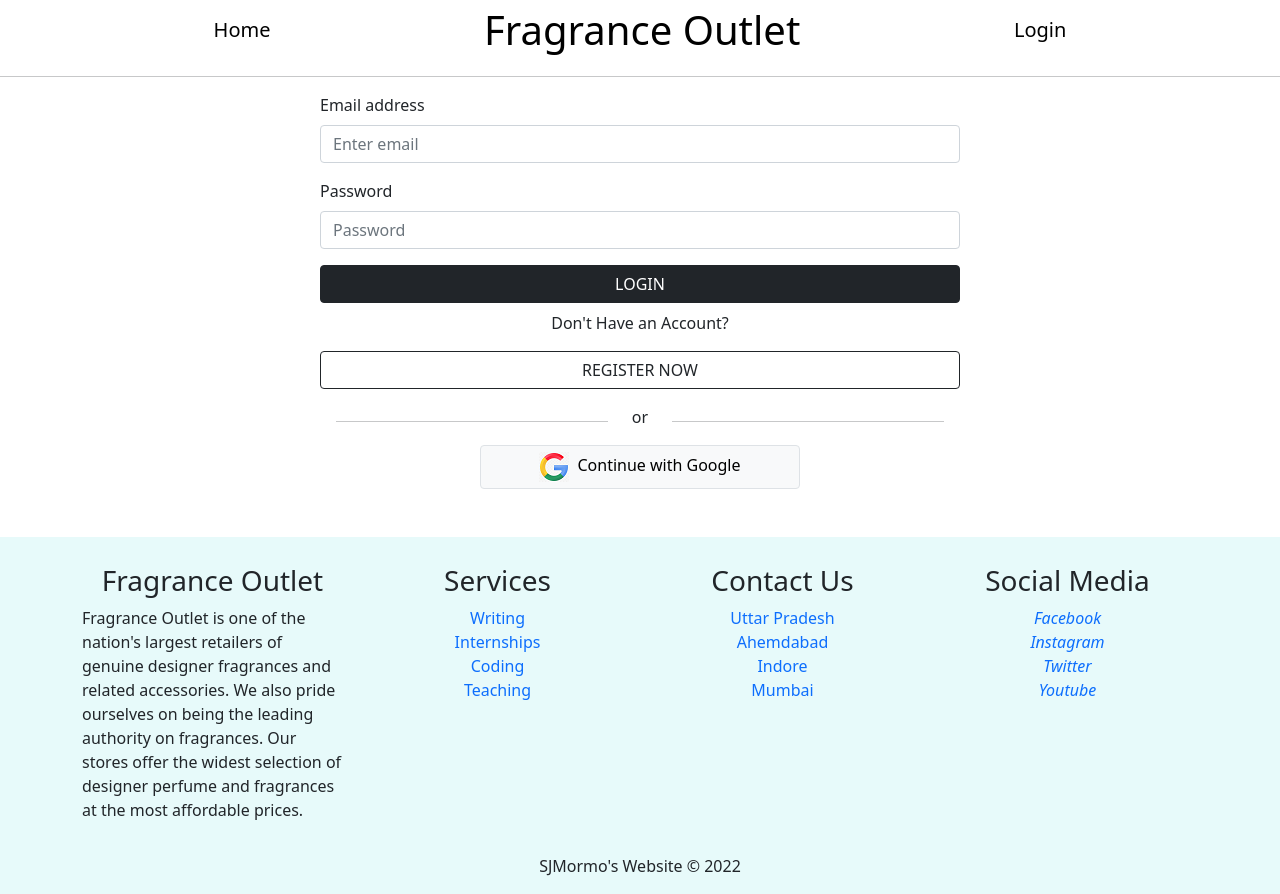
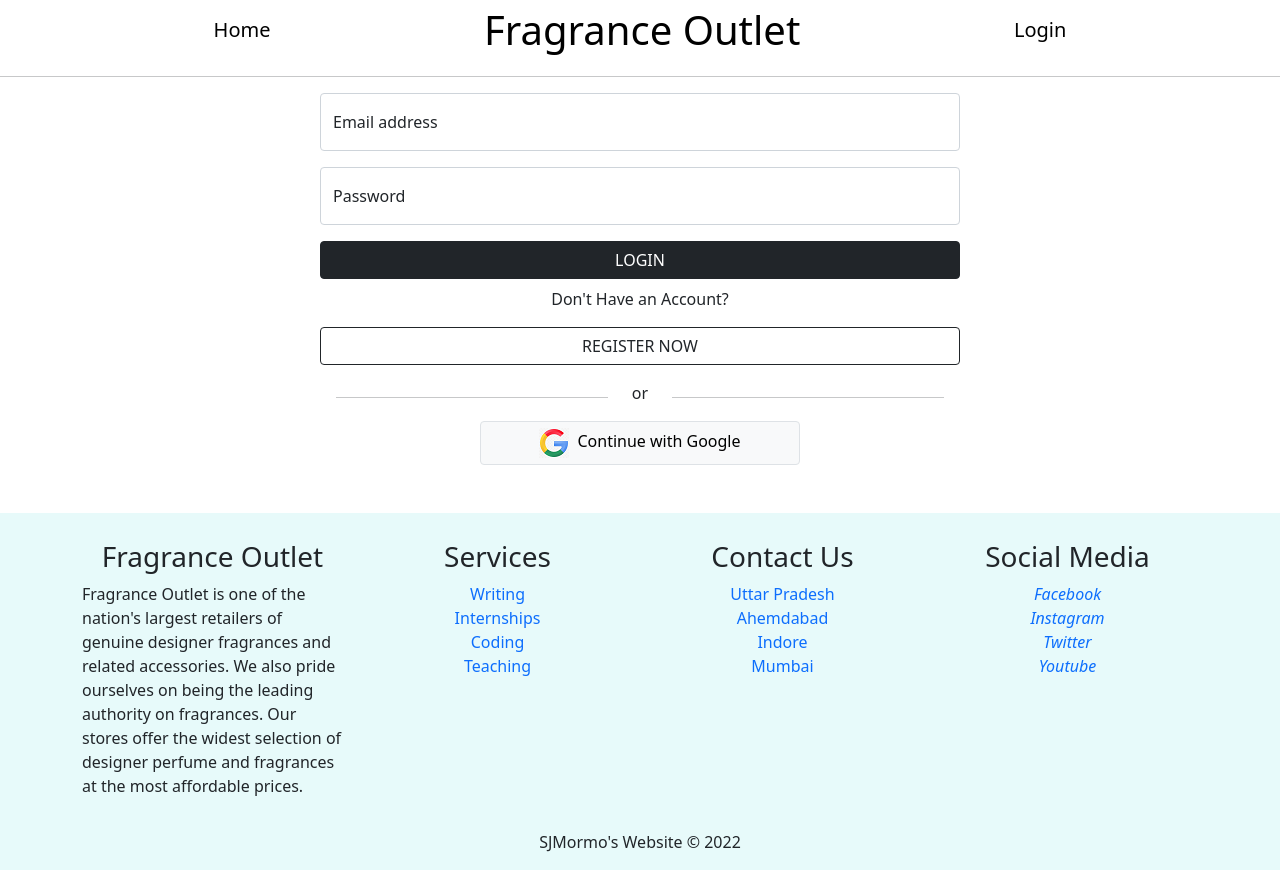
Before and after one commit to SJMormo/warehouse-management-client, a React (Create React App) app: page /login in a window 1280 px wide. After the commit the page ends 870 px from the top, so only its background shows below. Built offline with nearby package versions, Linux system fonts and the light colour scheme; no server answers.

Commit message:
form styles updated, restock inventory string problem solved

```diff
--- a/src/App.js
+++ b/src/App.js
@@ -9,6 +9,7 @@
 import RequireAuth from './components/RequireAuth/RequireAuth';
 import NotFound from './components/NotFound/NotFound';
 import ManageInventories from './components/ManageInventories/ManageInventories';
+import AddNewItem from './components/AddNewItem/AddNewItem';
 
 function App() {
   return (
@@ -20,6 +21,7 @@
         <Route path="/register" element={<Register />} />
         <Route path="/login" element={<Login />} />
         <Route path="/manageinventories" element={<ManageInventories />} />
+        <Route path="/addnewitem" element={<AddNewItem />} />
 
         <Route path="/inventory/:id" element={
           <RequireAuth>
--- /dev/null
+++ b/src/components/AddNewItem/AddNewItem.js
@@ -0,0 +1,35 @@
+import React from 'react';
+import { Button, Form } from 'react-bootstrap';
+import { useAuthState } from 'react-firebase-hooks/auth';
+import auth from '../../firebase.init';
+import Loading from '../Loading/Loading';
+
+
+const AddNewItem = () => {
+    const [user, loading, error] = useAuthState(auth);
+    if (user) {
+        console.log(user.email);
+    }
+
+    if (loading) {
+        return <Loading></Loading>
+    }
+
+    return (
+        <div>
+            <h3>Add New Item</h3>
+            <Form className='mt-3 w-25 mx-auto'>
+                <Form.Label>Email address</Form.Label>
+                <Form.Group className="mb-3" controlId="formBasicEmail">
+                    <Form.Control type="email" value={user.email} placeholder="Your Email" readOnly />
+                </Form.Group>
+
+                <Button variant="primary" type="submit">
+                    Submit
+                </Button>
+            </Form>
+        </div>
+    );
+};
+
+export default AddNewItem;
--- a/src/components/Header/Header.js
+++ b/src/components/Header/Header.js
@@ -39,7 +39,7 @@
                     <div>
                         <nav className='d-flex justify-content-evenly align-items-center'>
                             <Link className='fs-5 text-decoration-none text-black' to="/manageinventories">Manage Items</Link>
-                            <Link className='fs-5 text-decoration-none text-black' to="/">Add Items</Link>
+                            <Link className='fs-5 text-decoration-none text-black' to="/addnewitem">Add Items</Link>
                             <Link className='fs-5 text-decoration-none text-black' to="/">My Items</Link>
                         </nav>
                         <hr className='mb-0' />
--- a/src/components/InventoryDetail/InventoryDetail.js
+++ b/src/components/InventoryDetail/InventoryDetail.js
@@ -34,9 +34,12 @@
     const reStockQuantityRef = useRef(0);
     const handleReStock = (event) => {
         event.preventDefault();
-        const stockQuantity = parseInt(reStockQuantityRef.current.value);
+        let stockQuantity = reStockQuantityRef.current.value;
+        stockQuantity = parseInt(stockQuantity);
+        quantity = parseInt(quantity);
         quantity += stockQuantity;
         // console.log(quantity, stockQuantity);
+        // return;
         sendDataToServer();
         event.target.reset();
     }
@@ -76,7 +79,7 @@
 
             <Form onSubmit={handleReStock} className='mt-2 w-25 mx-auto'>
                 <Form.Group className="mb-3" controlId="formBasicEmail">
-                    <Form.Label>Restock The Items</Form.Label>
+                    <Form.Label>Restock The Item</Form.Label>
                     <Form.Control ref={reStockQuantityRef} type="number" placeholder="Enter quantity" required />
                 </Form.Group>
 
@@ -84,9 +87,6 @@
                     Submit
                 </Button>
             </Form>
-            <div className='d-flex justify-content-center'>
-
-            </div>
         </div>
     );
 };
--- a/src/components/Login/Login.js
+++ b/src/components/Login/Login.js
@@ -1,5 +1,5 @@
 import React, { useRef } from 'react';
-import { Button, Form } from 'react-bootstrap';
+import { Button, FloatingLabel, Form } from 'react-bootstrap';
 import { useSignInWithEmailAndPassword } from 'react-firebase-hooks/auth';
 import { Link, useLocation, useNavigate } from 'react-router-dom';
 import auth from '../../firebase.init';
@@ -39,15 +39,12 @@
     return (
         <div>
             <Form onSubmit={handleLogin} className='w-50 mx-auto mt-3'>
-                <Form.Group className="mb-3" controlId="formBasicEmail">
-                    <Form.Label>Email address</Form.Label>
+                <FloatingLabel controlId="floatingInput" label="Email address" className="mb-3">
                     <Form.Control ref={emailRef} type="email" placeholder="Enter email" required />
-                </Form.Group>
-
-                <Form.Group className="mb-3" controlId="formBasicPassword">
-                    <Form.Label>Password</Form.Label>
+                </FloatingLabel>
+                <FloatingLabel controlId="floatingPassword" label="Password" className="mb-3">
                     <Form.Control ref={passwordRef} type="password" placeholder="Password" required />
-                </Form.Group>
+                </FloatingLabel>
 
                 <Button className='w-100' variant="dark" type="submit">
                     LOGIN
--- a/src/components/ManageInventories/ManageInventories.js
+++ b/src/components/ManageInventories/ManageInventories.js
@@ -1,3 +1,4 @@
+import { Link } from 'react-router-dom';
 import useInventories from '../../Hooks/useInventories';
 
 const ManageInventories = () => {
@@ -55,6 +56,9 @@
                     </tbody>
                 </table>
             </div>
+            <div className='d-flex justify-content-center'>
+                <Link className='mt-1 w-25 btn btn-outline-dark' to="/addnewitem">Add New Item</Link>
+            </div>
         </div >
     );
 };
--- a/src/components/Register/Register.js
+++ b/src/components/Register/Register.js
@@ -1,5 +1,5 @@
 import React, { useRef } from 'react';
-import { Button, Form } from 'react-bootstrap';
+import { Button, FloatingLabel, Form } from 'react-bootstrap';
 import { useCreateUserWithEmailAndPassword } from 'react-firebase-hooks/auth';
 import { Link, useNavigate } from 'react-router-dom';
 import auth from '../../firebase.init';
@@ -38,15 +38,13 @@
     return (
         <div>
             <Form onSubmit={handleRegister} className='w-50 mx-auto mt-3'>
-                <Form.Group className="mb-3" controlId="formBasicEmail">
-                    <Form.Label>Email address</Form.Label>
+                <FloatingLabel controlId="floatingInput" label="Email address" className="mb-3">
                     <Form.Control ref={emailRef} type="email" placeholder="Enter email" required />
-                </Form.Group>
+                </FloatingLabel>
 
-                <Form.Group className="mb-3" controlId="formBasicPassword">
-                    <Form.Label>Password</Form.Label>
+                <FloatingLabel controlId="floatingPassword" label="Password" className="mb-3">
                     <Form.Control ref={passwordRef} type="password" placeholder="Password" required />
-                </Form.Group>
+                </FloatingLabel>
 
                 <Button className='w-100' variant="dark" type="submit">
                     CREATE AN ACCOUNT
```
